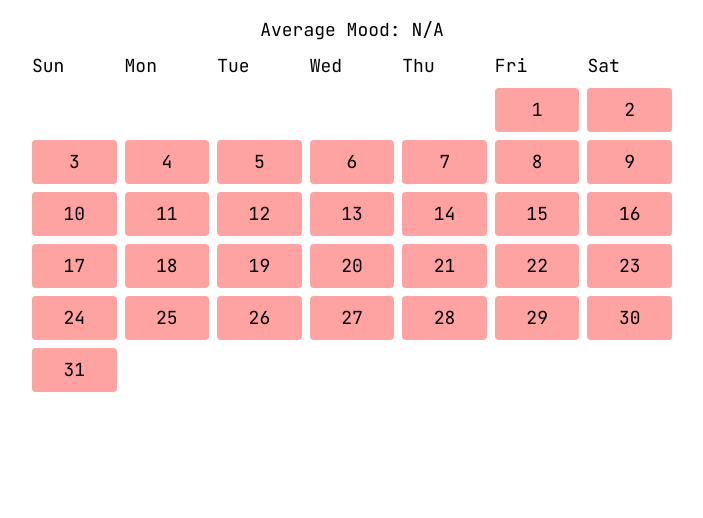
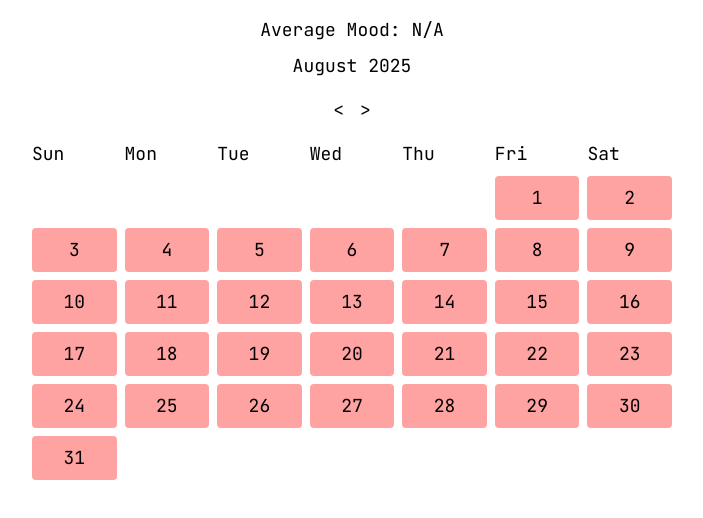
Before and after one commit to asifjirayat/mood-calendar, a React (Vite) app: page / in a window 1280 px wide. Shown: the top 518 px of the page, without its empty margins (288-991 px from the left). Built offline with nearby package versions, Linux system fonts and the light colour scheme.

Commit message:
Added Prev and Next month navigation

```diff
--- a/src/App.jsx
+++ b/src/App.jsx
@@ -1,14 +1,15 @@
 import React, { useState, useEffect } from "react";
 
 export default function App() {
-  const year = 2025;
-  const month = 7; // 0-Index based
+  // Store current month and year in state
+  const [currentYear, setCurrentYear] = useState(new Date().getFullYear());
+  const [currentMonth, setCurrentMonth] = useState(new Date().getMonth()); // 0-Index based
 
   // Calculate number of days in a month
-  const daysInMonth = new Date(year, month + 1, 0).getDate();
+  const daysInMonth = new Date(currentYear, currentMonth + 1, 0).getDate();
 
   // 0 = Sunday, .... 6 = Saturday
-  const firstDayOfWeek = new Date(year, month, 1).getDay();
+  const firstDayOfWeek = new Date(currentYear, currentMonth, 1).getDay();
 
   // Array with days
   const days = Array.from({ length: daysInMonth + firstDayOfWeek }, (_, i) => {
@@ -55,9 +56,10 @@ export default function App() {
   const averageMood = calculateAverage(moods);
 
   function handleClick(day) {
-    const dateKey = `${year}-${String(month + 1).padStart(2, "0")}-${String(
-      day
-    ).padStart(2, "0")}`;
+    const dateKey = `${currentYear}-${String(currentMonth + 1).padStart(
+      2,
+      "0"
+    )}-${String(day).padStart(2, "0")}`;
     const currentEmoji = moods[dateKey] || emojis[0];
     const nextIndex = (emojis.indexOf(currentEmoji) + 1) % emojis.length;
 
@@ -71,12 +73,48 @@ export default function App() {
     });
   }
 
+  // Function to handle previous month navigation
+  function handlePrevMonth() {
+    if (currentMonth === 0) {
+      setCurrentYear(currentYear - 1);
+      setCurrentMonth(11);
+    } else {
+      setCurrentMonth(currentMonth - 1);
+    }
+  }
+
+  // Function to handle next month navigation
+  function handleNextMonth() {
+    if (currentMonth === 11) {
+      setCurrentYear(currentYear + 1);
+      setCurrentMonth(0);
+    } else {
+      setCurrentMonth(currentMonth + 1);
+    }
+  }
+
   return (
     <div className="max-w-2xl mx-auto p-4 ">
       <div className="grid grid-cols-7 gap-2">
         {/* Display average mood */}
         <div className="col-span-7 font-mono text-lg text-center">
           Average Mood: {averageMood}
+        </div>
+        {/* Month and year display */}
+        <div className="col-span-7 font-mono text-lg text-center">
+          {new Date(currentYear, currentMonth).toLocaleDateString("en-US", {
+            month: "long",
+            year: "numeric",
+          })}
+        </div>
+        {/* Navigation Buttons */}
+        <div className="col-span-7 flex justify-center">
+          <button onClick={handlePrevMonth} className="font-mono text-lg p-2">
+            &lt;
+          </button>
+          <button onClick={handleNextMonth} className="font-mono text-lg p-2">
+            &gt;
+          </button>
         </div>
         {/* Weekday headers */}
         <div className="font-mono text-lg">Sun</div>
@@ -96,9 +134,10 @@ export default function App() {
                 ? getBackgroundColor(
                     emojiScores[
                       moods[
-                        `${year}-${String(month + 1).padStart(2, "0")}-${String(
-                          day
-                        ).padStart(2, "0")}`
+                        `${currentYear}-${String(currentMonth + 1).padStart(
+                          2,
+                          "0"
+                        )}-${String(day).padStart(2, "0")}`
                       ]
                     ]
                   )
@@ -111,9 +150,10 @@ export default function App() {
                 {day}
                 {
                   moods[
-                    `${year}-${String(month + 1).padStart(2, "0")}-${String(
-                      day
-                    ).padStart(2, "0")}`
+                    `${currentYear}-${String(currentMonth + 1).padStart(
+                      2,
+                      "0"
+                    )}-${String(day).padStart(2, "0")}`
                   ]
                 }
               </>
```
